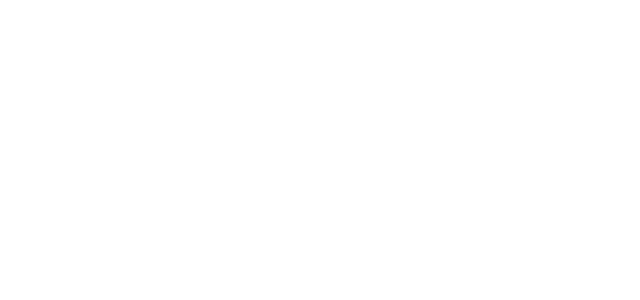
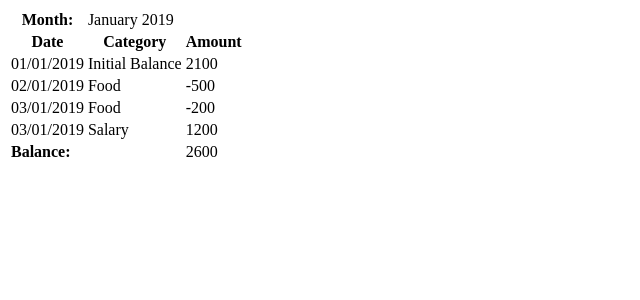
Before and after one commit to test0n3/react-digital-wallet-macava, a React (Create React App) app: page /transactions/1 in a window 1280 px wide. Shown: the top 300 px of the page, without its empty margins (0-640 px from the left). Built offline with nearby package versions, Linux system fonts and the light colour scheme.

Commit message:
Merge with Master

```diff
--- a/src/App.js
+++ b/src/App.js
@@ -10,8 +10,8 @@
       <main>
         <Router>
           <Dashboard path="/" />
-          {/* <Transactions path="/transactions/:id" />
-          <NewTransactions path="/new-transactions" /> */}
+          <Transactions path="/transactions/:id" />
+          <NewTransactions path="/new-transactions" />
         </Router>
       </main>
     </>
--- a/src/views/NewTransactions.js
+++ b/src/views/NewTransactions.js
@@ -21,6 +21,12 @@
       <label htmlFor="category">
         <select onChange={handleCategories} value={props.category}>
           <option value="NONE">Choose a category</option>
+          <option value="FOOD">Food</option>
+          <option value="ENTERTAINMENT">Entertainment</option>
+          <option value="TRANSPORTATION">Transportation</option>
+          <option value="SERVICES">Services</option>
+          <option value="SALARY">Salary</option>
+          <option value="EXTRAINCOME">Extra Income</option>
         </select>
       </label>
       <fieldset>
```
